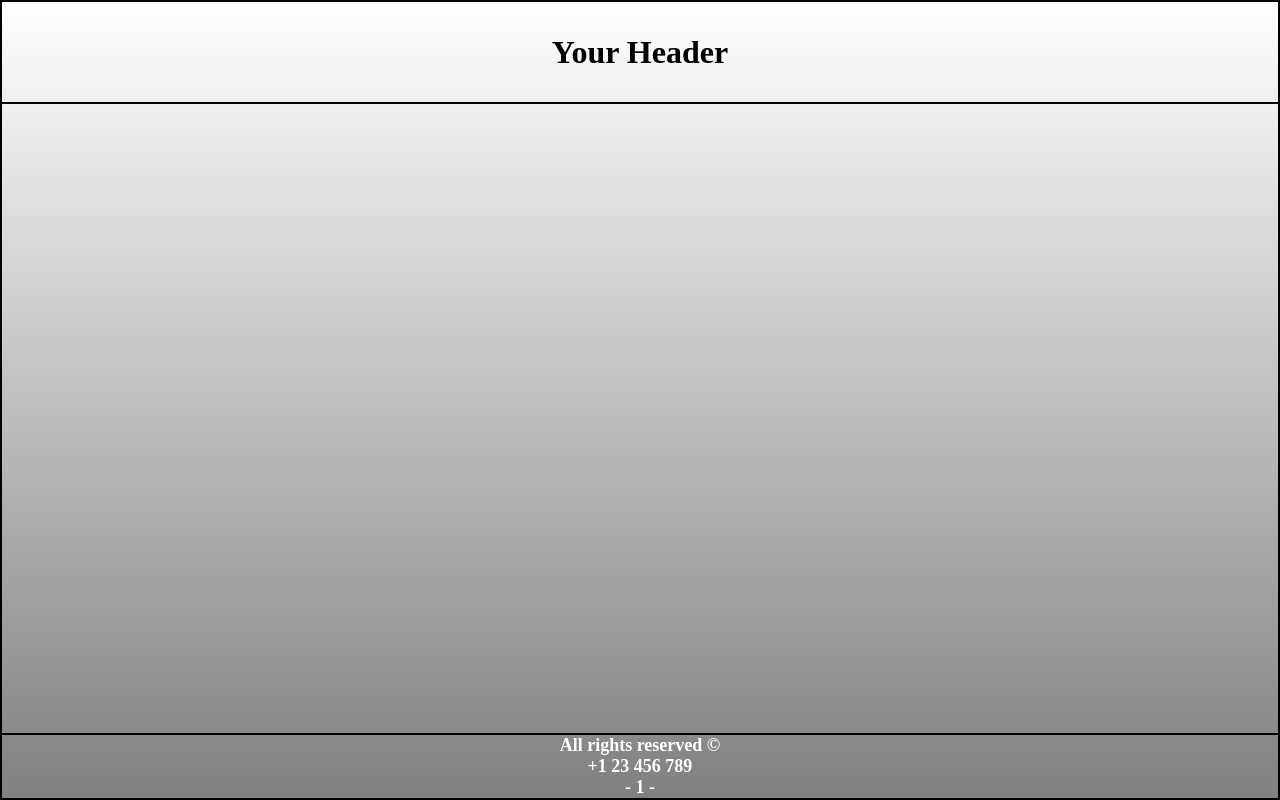
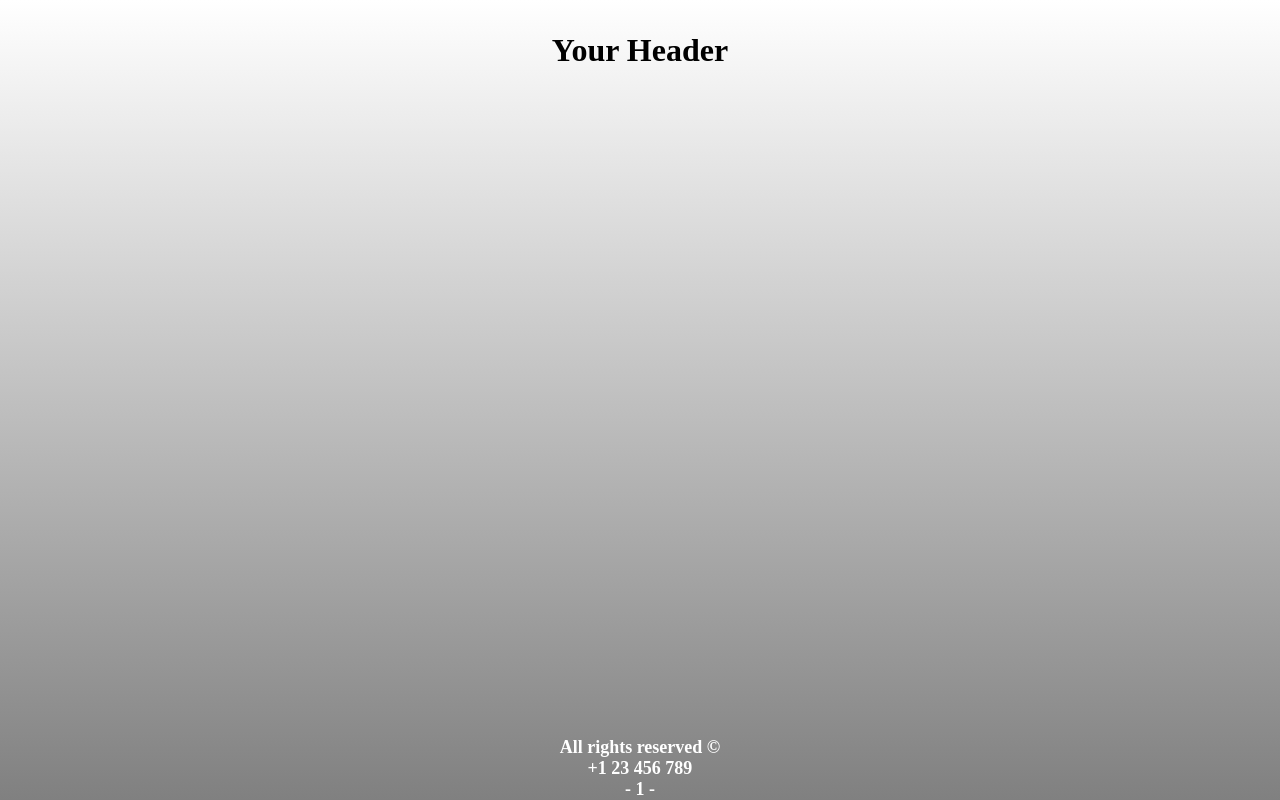
Before and after one commit to Tarekkh92/bp, an Angular app: page / in a window 1280 px wide. Built offline with nearby package versions, Linux system fonts and the light colour scheme.

Commit message:
make it better

```diff
--- a/src/app/app.component.css
+++ b/src/app/app.component.css
@@ -4,14 +4,14 @@ div {
     min-height: 100%;
     position: relative;
     text-align: center;
-    border: 2px solid black;
+    /* border: 2px solid black; */
     background-image: linear-gradient(white, gray);
 }
 
 header {
     height: 100px;
     line-height: 100px;
-    border-bottom: 2px solid black;
+    /* border-bottom: 2px solid black; */
 }
 
 footer {
@@ -19,7 +19,7 @@ footer {
     position: absolute;
     bottom: 0;
     width: 100%;
-    border-top: 2px solid #000000;
+    /* border-top: 2px solid #000000; */
     padding-bottom: 1%;
 }
 @media screen and (max-width: 600px) {
```
